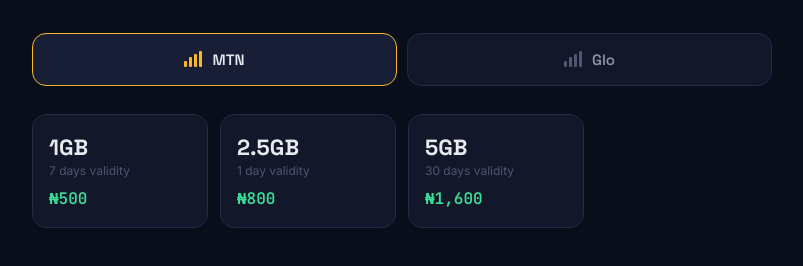
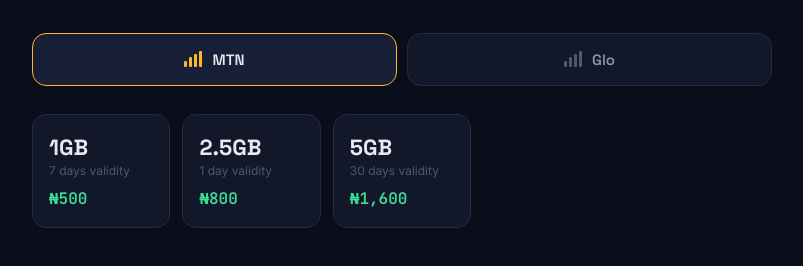
Before and after one commit to michael-oduwaiye/mike-digitals, a website: page public/index.html in a window 1280 px wide. Shown: the part 234-500 px from the top of the page, without its empty margins (238-1041 px from the left). Drawn offline with Linux system fonts and the light colour scheme.

```diff
--- a/public/index.html
+++ b/public/index.html
@@ -97,7 +97,7 @@
 
   /* ---------- PLAN GRID ---------- */
   .plan-grid {
-    display: grid; grid-template-columns: repeat(auto-fill, minmax(160px, 1fr));
+    display: grid; grid-template-columns: repeat(auto-fill, minmax(130px, 1fr));
     gap: 12px; margin-bottom: 8px;
   }
   .plan-card {
```
